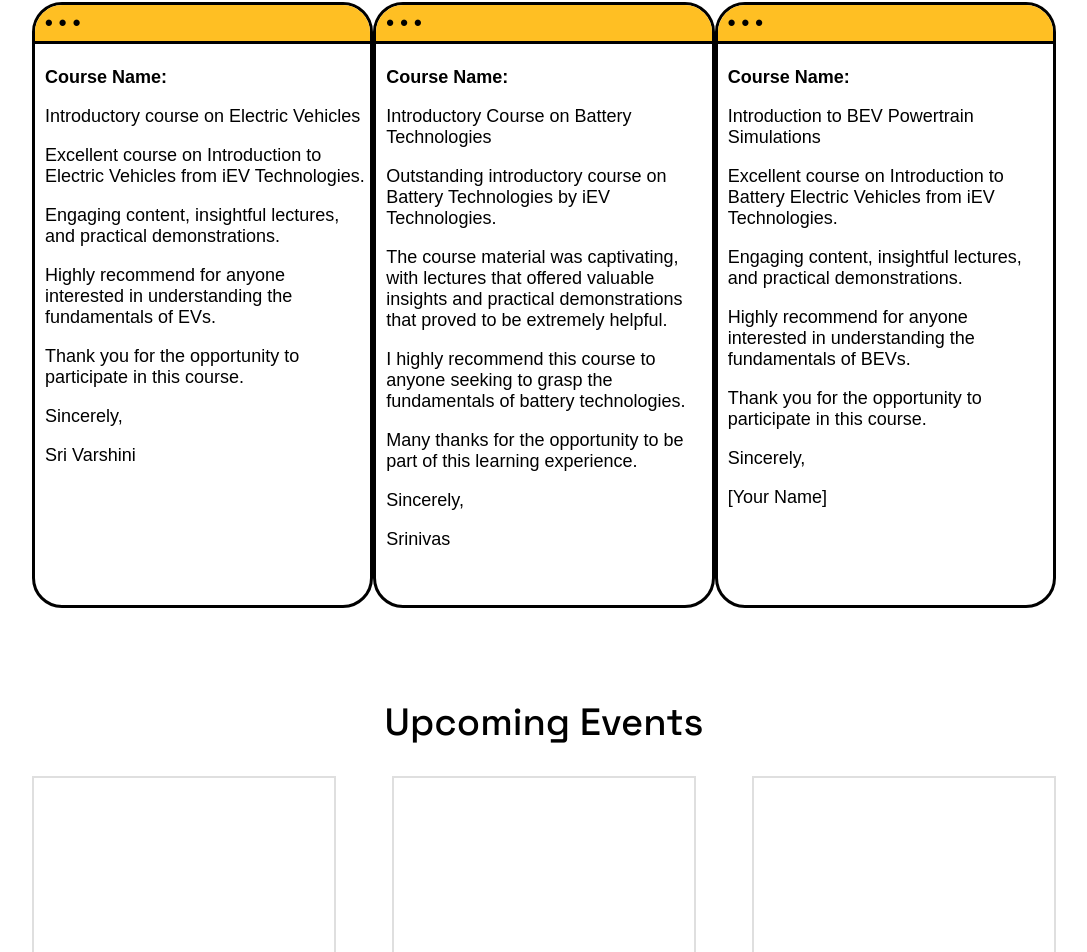
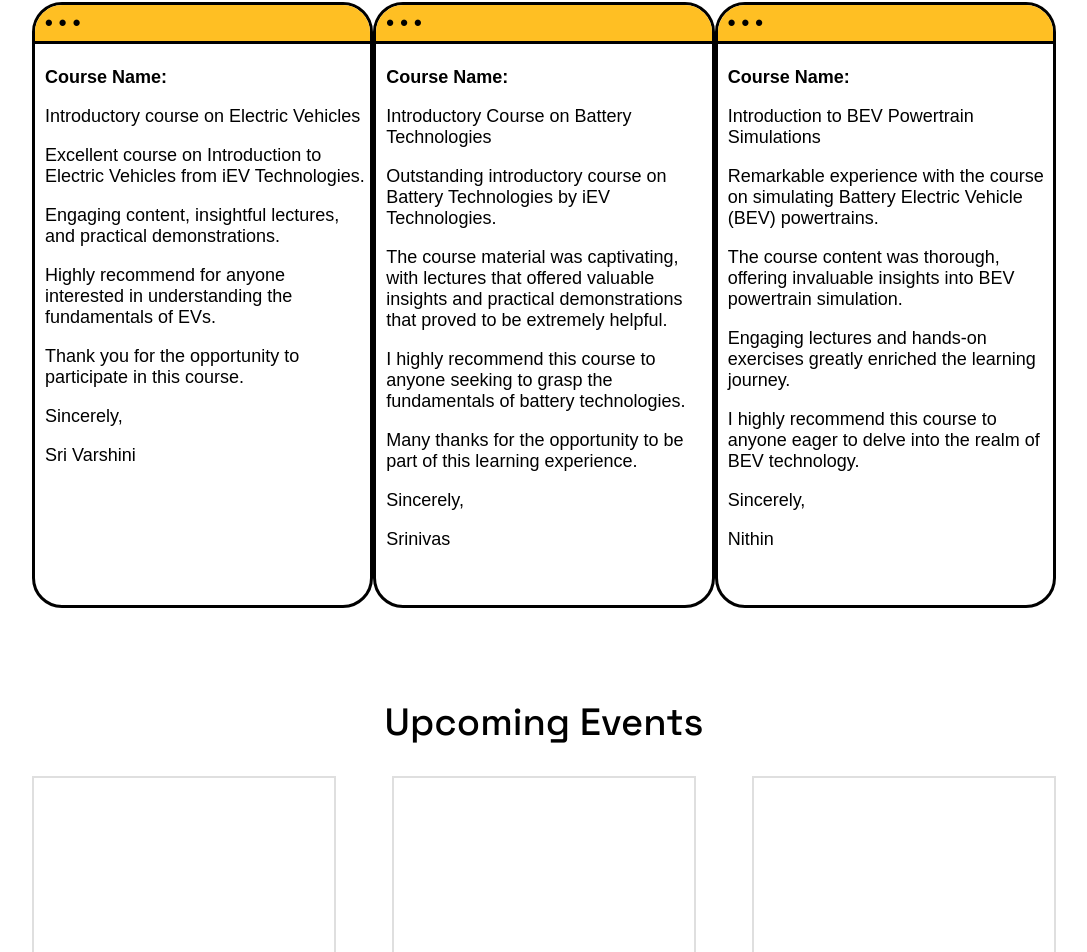
Before and after one commit to iev21/iev-frontend, an Angular app: page / in a window 1280 px wide. Shown: the part 1903-2855 px from the top of the page, without its empty margins (96-1183 px from the left). Built offline with nearby package versions, Linux system fonts and the light colour scheme.

Commit message:
Update testimonials.component.html

```diff
--- a/src/app/testimonials/testimonials.component.html
+++ b/src/app/testimonials/testimonials.component.html
@@ -56,13 +56,13 @@
                 <p>Introduction to BEV Powertrain Simulations</p>
                 <!-- <p>Instructor: [Instructor's Name]</p> -->
                 <!-- <p>Institution: IEV Technologies</p> -->
-                <p>Excellent course on Introduction to Battery Electric Vehicles from iEV Technologies.</p>
-                <p>Engaging content, insightful lectures, and practical demonstrations.</p>
-                <p>Highly recommend for anyone interested in understanding the fundamentals of BEVs.</p>
-                <p>Thank you for the opportunity to participate in this course. </p>
+                <p>Remarkable experience with the course on simulating Battery Electric Vehicle (BEV) powertrains.</p>
+                <p>The course content was thorough, offering invaluable insights into BEV powertrain simulation.</p>
+                <p> Engaging lectures and hands-on exercises greatly enriched the learning journey.</p>
+                <p>I highly recommend this course to anyone eager to delve into the realm of BEV technology.</p>
                 <!-- <p>We look forward to applying our learnings and contributing to the advancement of electric vehicle technology.</p>-->
                 <p>Sincerely,
-                <p>[Your Name]</p>
+                <p> Nithin</p>
                 <!-- <p>[Student ID/Contact Information]</p> -->
             </div>
         </div>
```
